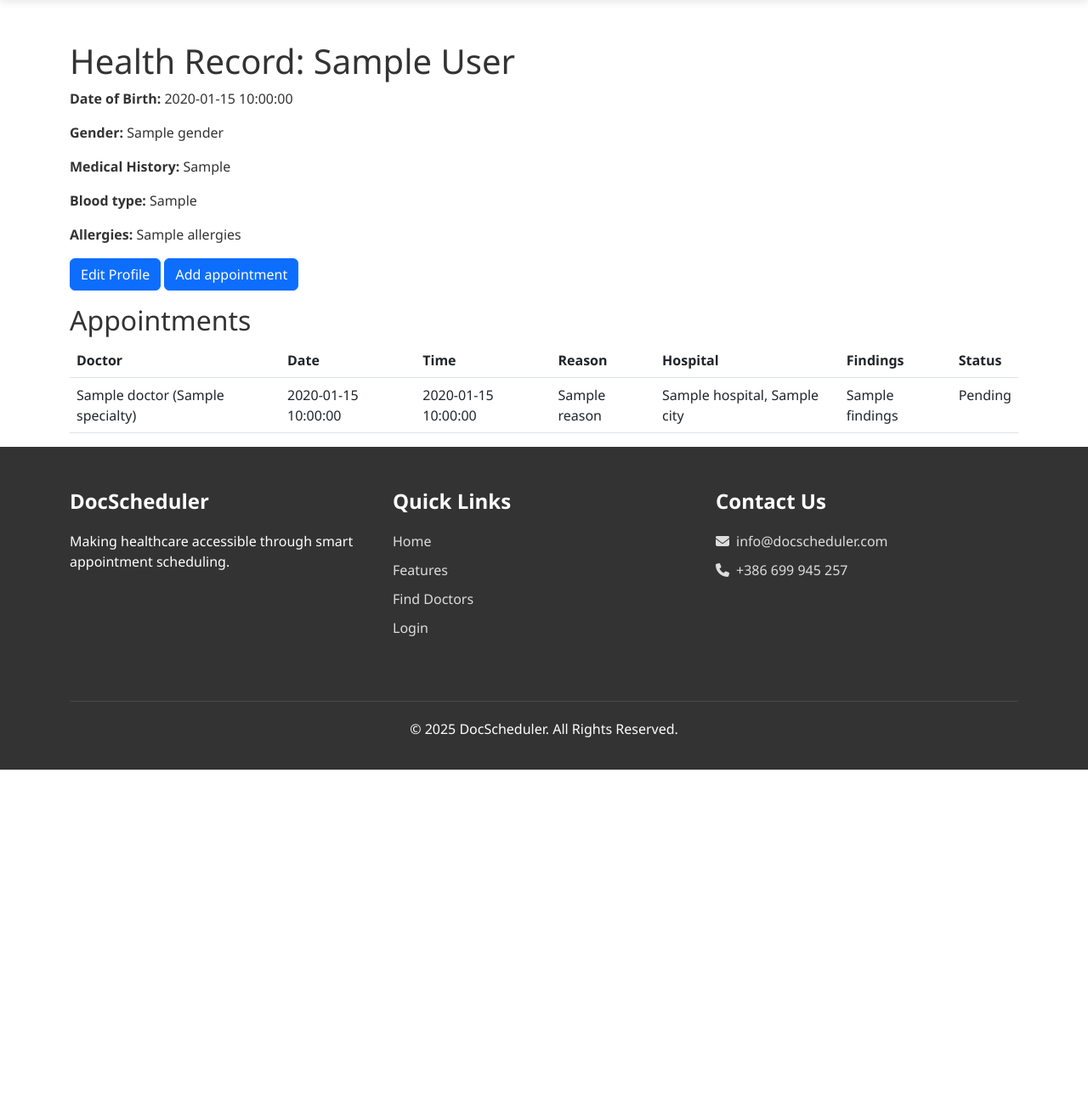
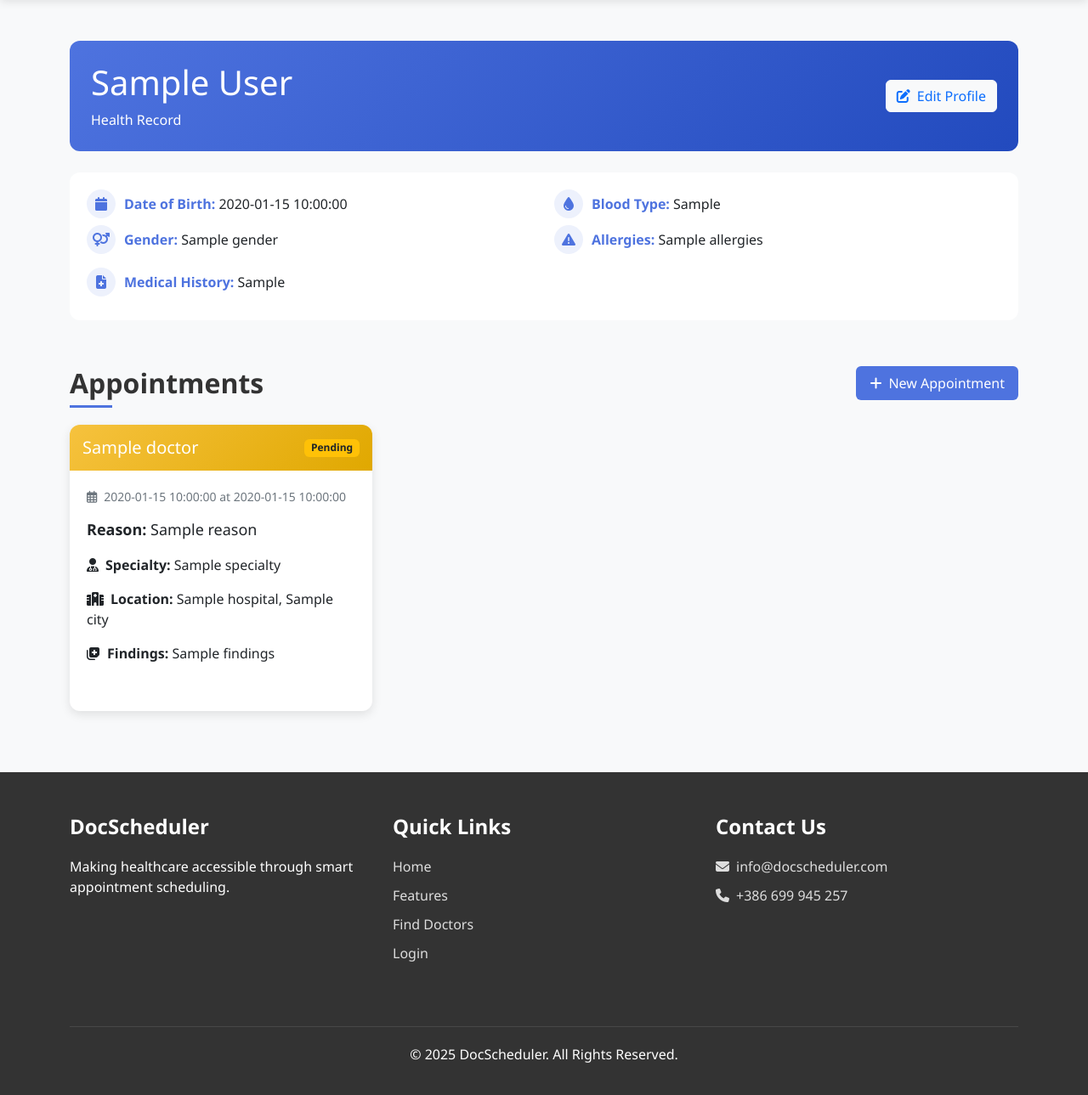
Before and after one commit to NemanjaCvetic/Appointment-scheduler, a Flask app: template templates/health_record.html in a window 1280 px wide. Shown: the part 76-1365 px from the top of the page at 85% size. Before the commit the page ends 982 px from the top, so only its background shows below. Run offline with Flask 3, Linux system fonts and the light colour scheme; the template is opened without the code that fills it: most values are stand-ins (such as "Sample title", 1, 10 or a date in 2020).

Commit message:
refactor: enhance health record layout and styling

```diff
--- a/templates/health_record.html
+++ b/templates/health_record.html
@@ -1,78 +1,235 @@
 <!DOCTYPE html>
 <html lang="en">
+    {%extends 'base.html' %}
+
+{% block content %}
 <head>
     <meta charset="UTF-8">
     <title>Health Record</title>
-    <link href="https://cdn.jsdelivr.net/npm/bootstrap@5.3.0/dist/css/bootstrap.min.css" rel="stylesheet">
+
+    <link rel="stylesheet" href="https://cdnjs.cloudflare.com/ajax/libs/font-awesome/6.4.0/css/all.min.css">
+    <style>
+        body {
+            background-color: #f8f9fa;
+            color: #212529;
+            font-family: 'Segoe UI', Tahoma, Geneva, Verdana, sans-serif;
+        }
+        .card {
+            border-radius: 12px;
+            box-shadow: 0 4px 12px rgba(0,0,0,0.1);
+            transition: transform 0.3s ease, box-shadow 0.3s ease;
+            margin-bottom: 20px;
+            border: none;
+        }
+        .card:hover {
+            transform: translateY(-5px);
+            box-shadow: 0 8px 16px rgba(0,0,0,0.15);
+        }
+        .patient-header {
+            background: linear-gradient(135deg, #4e73df 0%, #224abe 100%);
+            color: white;
+            border-radius: 12px;
+            padding: 25px;
+            margin-bottom: 25px;
+        }
+        .profile-details {
+            background-color: white;
+            border-radius: 12px;
+            padding: 20px;
+            margin-bottom: 25px;
+        }
+        .profile-details p {
+            margin-bottom: 8px;
+            font-size: 16px;
+        }
+        .profile-details strong {
+            color: #4e73df;
+        }
+        .btn-primary {
+            background: #4e73df;
+            border: none;
+            border-radius: 6px;
+            padding: 8px 16px;
+            transition: all 0.2s ease;
+        }
+        .btn-primary:hover {
+            background: #224abe;
+            transform: translateY(-2px);
+        }
+        .section-title {
+            font-weight: 600;
+            margin: 30px 0 20px 0;
+            color: #333;
+            position: relative;
+            padding-bottom: 10px;
+        }
+        .section-title:after {
+            content: '';
+            position: absolute;
+            bottom: 0;
+            left: 0;
+            width: 50px;
+            height: 3px;
+            background: #4e73df;
+        }
+        .appointment-card {
+            height: 100%;
+            border: none;
+        }
+        .appointment-header {
+            color: white;
+            padding: 15px;
+            border-top-left-radius: 12px;
+            border-top-right-radius: 12px;
+        }
+        .pending {
+            background: linear-gradient(135deg, #f6c23e 0%, #e0a800 100%);
+        }
+        .completed {
+            background: linear-gradient(135deg, #1cc88a 0%, #13855c 100%);
+        }
+        .appointment-body {
+            padding: 20px;
+        }
+        .appointment-meta {
+            font-size: 14px;
+            color: #6c757d;
+            margin-bottom: 15px;
+        }
+        .appointment-reason {
+            font-weight: 500;
+            font-size: 18px;
+            margin-bottom: 15px;
+        }
+        .appointment-details {
+            margin-bottom: 10px;
+        }
+        .appointment-footer {
+            padding: 15px;
+            background-color: #f8f9fa;
+            border-bottom-left-radius: 12px;
+            border-bottom-right-radius: 12px;
+        }
+        .icon-circle {
+            display: inline-flex;
+            width: 34px;
+            height: 34px;
+            border-radius: 50%;
+            background-color: rgba(78, 115, 223, 0.1);
+            color: #4e73df;
+            align-items: center;
+            justify-content: center;
+            margin-right: 10px;
+        }
+    </style>
 </head>
 
-{%extends 'base.html' %}
 
-{% block content %}
 <body>
-    <div class="container mt-5">
+    <div class="container py-5">
         {% if patient %}
-        <h1>Health Record: {{ patient.first_name }}  {{ patient.last_name }}</h1>
-        <p><strong>Date of Birth:</strong> {{ patient.dob }}</p>
-        <p><strong>Gender:</strong> {{ patient.gender }}</p>
-        <p><strong>Medical History:</strong> {{ patient.medical_conditions }}</p>
-        <p><strong>Blood type:</strong> {{ patient.blood_type }}</p>
-        <p><strong>Allergies:</strong> {{ patient.allergies }}</p>
-        <button class="btn btn-primary mb-3">
-            <a href="{{ url_for('edit_patient', patient_id=current_user.id) }}" style="color: white; text-decoration: none;">Edit Profile</a>
-        </button>
+        <div class="patient-header">
+            <div class="row align-items-center">
+                <div class="col-md-8">
+                    <h1 class="mb-2">{{ patient.first_name }} {{ patient.last_name }}</h1>
+                    <p class="mb-0">Health Record</p>
+                </div>
+                <div class="col-md-4 text-md-end">
+                    <button class="btn btn-light">
+                        <a href="{{ url_for('edit_patient', patient_id=current_user.id) }}" class="text-decoration-none">
+                            <i class="fas fa-edit me-2"></i>Edit Profile
+                        </a>
+                    </button>
+                </div>
+            </div>
+        </div>
+
+        <div class="profile-details">
+            <div class="row">
+                <div class="col-md-6">
+                    <div class="mb-3">
+                        <p><span class="icon-circle"><i class="fas fa-calendar"></i></span><strong>Date of Birth:</strong> {{ patient.dob }}</p>
+                        <p><span class="icon-circle"><i class="fas fa-venus-mars"></i></span><strong>Gender:</strong> {{ patient.gender }}</p>
+                    </div>
+                </div>
+                <div class="col-md-6">
+                    <div class="mb-3">
+                        <p><span class="icon-circle"><i class="fas fa-tint"></i></span><strong>Blood Type:</strong> {{ patient.blood_type }}</p>
+                        <p><span class="icon-circle"><i class="fas fa-exclamation-triangle"></i></span><strong>Allergies:</strong> {{ patient.allergies }}</p>
+                    </div>
+                </div>
+            </div>
+            <div class="row">
+                <div class="col-12">
+                    <p><span class="icon-circle"><i class="fas fa-file-medical"></i></span><strong>Medical History:</strong> {{ patient.medical_conditions }}</p>
+                </div>
+            </div>
+        </div>
         {% endif %}
-        <button class="btn btn-primary mb-3">
-            <a href="{{ url_for('add_appointment', patient_id=(current_user.id if current_user.is_authenticated and current_user.role == 'patient' else 1)) }}" style="color: white; text-decoration: none;">Add appointment</a>
-        </button>
 
-        <h2>Appointments</h2>
-        <table class="table">
-            <thead>
-                <tr>
+        <div class="d-flex justify-content-between align-items-center">
+            <h2 class="section-title">Appointments</h2>
+            <button class="btn btn-primary">
+                <a href="{{ url_for('add_appointment', patient_id=(current_user.id if current_user.is_authenticated and current_user.role == 'patient' else 1)) }}" class="text-white text-decoration-none">
+                    <i class="fas fa-plus me-2"></i>New Appointment
+                </a>
+            </button>
+        </div>
+
+        <div class="row">
+            {% for appointment in appointments %}
+            <div class="col-lg-4 col-md-6 mb-4">
+                <div class="card appointment-card">
+                    <div class="appointment-header {% if appointment.is_completed %}completed{% else %}pending{% endif %}">
+                        <div class="d-flex justify-content-between align-items-center">
+                            <h5 class="mb-0">
+                                {% if current_user.role != 'doctor' %}
+                                {{ appointment.doctors.name }}
+                                {% else %}
+                                {{ appointment.patients.first_name }} {{ appointment.patients.last_name }}
+                                {% endif %}
+                            </h5>
+                            <span class="badge {% if appointment.is_completed %}bg-light text-dark{% else %}bg-warning text-dark{% endif %}">
+                                {{ 'Completed' if appointment.is_completed else 'Pending' }}
+                            </span>
+                        </div>
+                    </div>
+                    <div class="appointment-body">
+                        <div class="appointment-meta">
+                            <i class="far fa-calendar-alt me-2"></i>{{ appointment.date }} at {{ appointment.time }}
+                        </div>
+                        <div class="appointment-reason">
+                           <p><strong>Reason:</strong> {{ appointment.reason }} </p>
+                        </div>
+                        <div class="appointment-details">
+                            {% if current_user.role != 'doctor' %}
+                            <p><i class="fas fa-user-md me-2"></i><strong>Specialty:</strong> {{ appointment.doctors.specialty }}</p>
+                            {% endif %}
+                            <p><i class="fas fa-hospital me-2"></i><strong>Location:</strong> {{ appointment.hospitals.name }}, {{ appointment.hospitals.city }}</p>
+                            {% if current_user.role != 'doctor' and appointment.findings %}
+                            <p><i class="fas fa-notes-medical me-2"></i><strong>Findings:</strong> {{ appointment.findings }}</p>
+                            {% endif %}
+                        </div>
+                    </div>
                     {% if current_user.role == 'doctor' %}
-                    <th>Patient</th>
-                    {% else %}
-                    <th>Doctor</th>
+                    <div class="appointment-footer">
+                        <a href="{{ url_for('add_findings', appointment_id=appointment.id) }}" class="btn btn-primary btn-sm w-100">
+                            <i class="fas fa-clipboard-list me-2"></i>Add Findings
+                        </a>
+                    </div>
                     {% endif %}
-                    <th>Date</th>
-                    <th>Time</th>
-                    <th>Reason</th>
-                    <th>Hospital</th>
-                    {% if current_user.role != 'doctor' %}
-                    <th>Findings</th>
-                    <th>Status</th>
-                    {% endif %}
-                    {% if current_user.role == 'doctor' %}
-                    <th>Action</th>
-                    {% endif %}
-                </tr>
-            </thead>
-            <tbody>
-                {% for appointment in appointments %}
-                <tr>
-                    {% if current_user.role == 'doctor' %}
-                    <td>{{ appointment.patients.first_name }}  {{ appointment.patients.last_name }}</td>
-                    {% else %}
-                    <td>{{ appointment.doctors.name }} ({{ appointment.doctors.specialty }})</td>
-                    {% endif %}
-                    <td>{{ appointment.date }}</td>
-                    <td>{{ appointment.time }}</td>
-                    <td>{{ appointment.reason }}</td>
-                    <td>{{ appointment.hospitals.name }}, {{ appointment.hospitals.city }}</td>
-                    {% if current_user.role != 'doctor' %}
-                    <td>{{ appointment.findings or 'Not yet provided' }}</td>
-                    <td>{{ 'Completed' if appointment.is_completed else 'Pending' }}</td>
-                    {% endif %}
-                    {% if current_user.role == 'doctor' %}
-                    <td>
-                        <a href="{{ url_for('add_findings', appointment_id=appointment.id) }}" class="btn btn-sm btn-primary">Add Findings</a>
-                    </td>
-                    {% endif %}
-                </tr>
-                {% endfor %}
-            </tbody>
-        </table>
+                </div>
+            </div>
+            {% endfor %}
+        </div>
+
+        {% if not appointments %}
+        <div class="text-center my-5 py-5">
+            <i class="fas fa-calendar-times fa-4x text-muted mb-3"></i>
+            <h3>No appointments found</h3>
+            <p class="text-muted">Schedule your first appointment to get started</p>
+        </div>
+        {% endif %}
     </div>
     <script src="https://cdn.jsdelivr.net/npm/bootstrap@5.3.0/dist/js/bootstrap.bundle.min.js"></script>
 </body>
```
